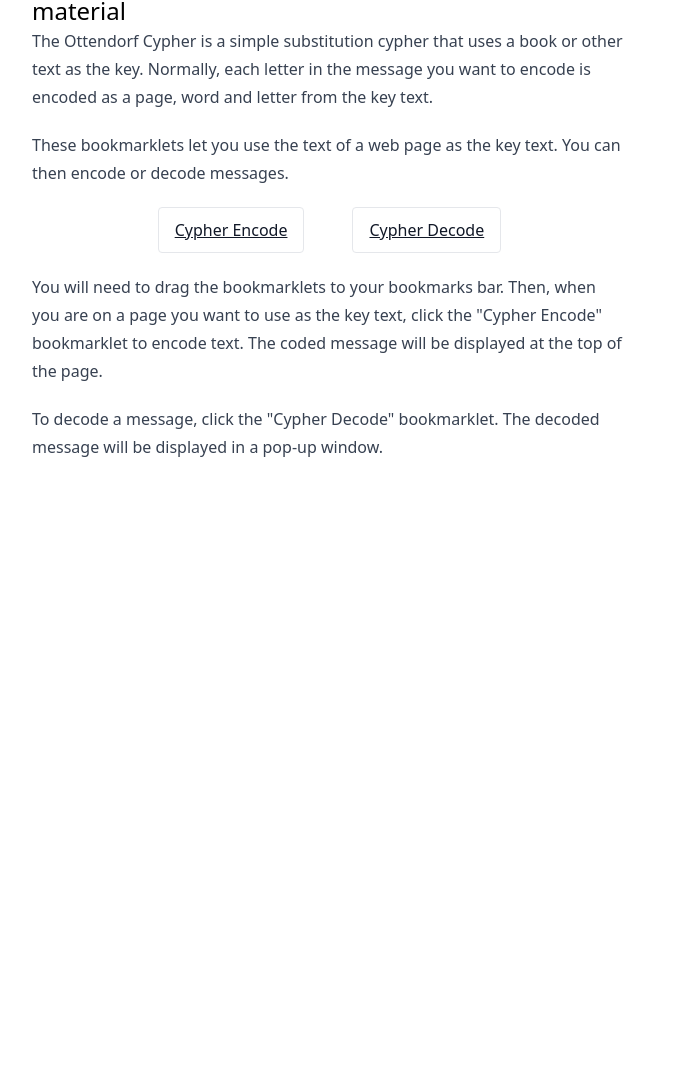
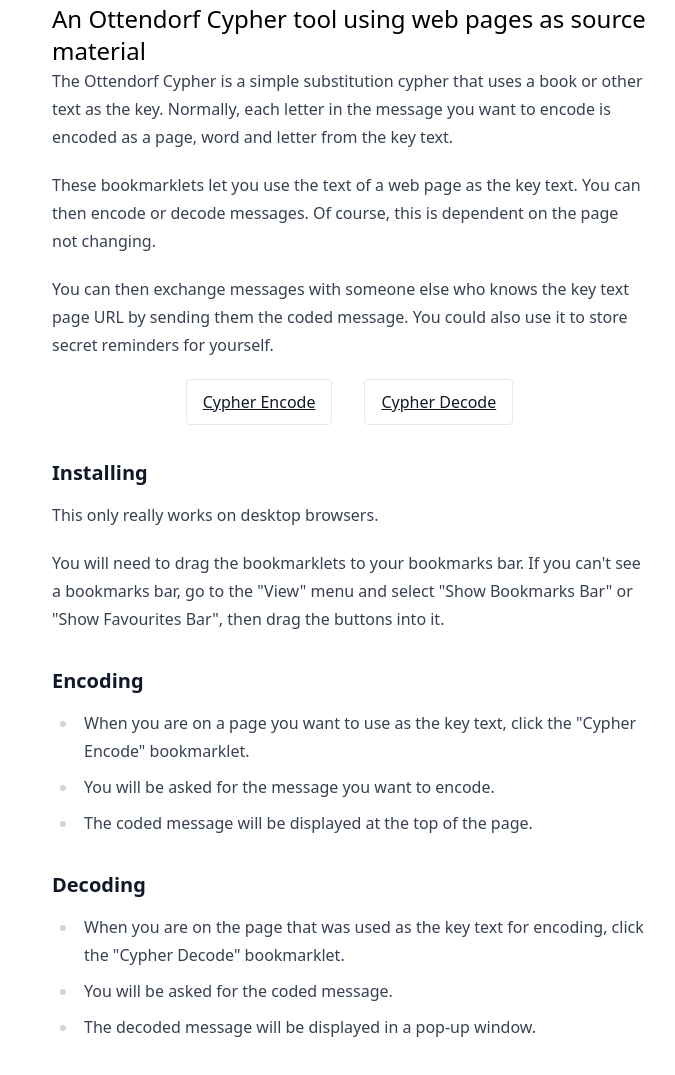
Before and after one commit to rosswintle/page-cypher, a website: page public/index.html in a window 1280 px wide. Shown: the part 145-1220 px from the top of the page, without its empty margins (272-947 px from the left). Before the commit the page ends 800 px from the top, so only its background shows below. Drawn offline with Linux system fonts and the light colour scheme.

Commit message:
Better instructions

```diff
--- a/public/index.html
+++ b/public/index.html
@@ -5,7 +5,7 @@
     <meta charset="UTF-8">
     <meta http-equiv="X-UA-Compatible" content="IE=edge">
     <meta name="viewport" content="width=device-width, initial-scale=1.0">
-    <title>Home Page</title>
+    <title>Page Cypher</title>
     <meta name="description" content="">
 
     <link rel="stylesheet" href="/css/styles.css">
@@ -13,7 +13,7 @@
     <!-- Facebook Meta Tags -->
     <meta property="og:url" content="">
     <meta property="og:type" content="website">
-    <meta property="og:title" content="Home Page">
+    <meta property="og:title" content="Page Cypher">
     <meta property="og:description" content="">
     <meta property="og:image" content="">
 
@@ -21,7 +21,7 @@
     <meta name="twitter:card" content="summary_large_image">
     <meta property="twitter:domain" content="">
     <meta property="twitter:url" content="">
-    <meta name="twitter:title" content="Home Page">
+    <meta name="twitter:title" content="Page Cypher">
     <meta name="twitter:description" content="">
     <meta name="twitter:image" content="">
 </head>
@@ -32,7 +32,7 @@
 <body>
 
 
-<main x-data="cypher" class="w-100 max-w-2xl mx-auto">
+<main x-data="cypher" class="w-100 max-w-2xl mx-auto px-5 py-10">
     <h1 class="mt-8 text-6xl text-center">Page Cypher</h1>
     <h2 class="mt-4 text-2xl">An Ottendorf Cypher tool using web pages as source material</h2>
 
@@ -44,25 +44,45 @@
         </p>
         <p>
             These bookmarklets let you use the text of a web page as the key text. You can then encode or
-            decode messages.
+            decode messages. Of course, this is dependent on the page not changing.
         </p>
+        <p>
+            You can then exchange messages with someone else who knows the key text page URL by sending them
+            the coded message. You could also use it to store secret reminders for yourself.
+        </p>
+
         <p class="flex justify-center">
-            <a class="mr-12 border border-grey-500 rounded px-4 py-2"
+            <a class="mr-8 border border-grey-500 rounded px-4 py-2"
                 href="javascript:(function(){var s=document.createElement('script');s.src='https://page-cypher.veryuseful.app/js/encode.js';document.body.appendChild(s);})();">Cypher
                 Encode</a>
             <a class="border border-grey-500 rounded px-4 py-2"
                 href="javascript:(function(){var s=document.createElement('script');s.src='https://page-cypher.veryuseful.app/js/decode.js';document.body.appendChild(s);})();">Cypher
                 Decode</a>
         </p>
+
+        <h3>Installing</h3>
         <p>
-            You will need to drag the bookmarklets to your bookmarks bar. Then, when you are on a page you
-            want to use as the key text, click the "Cypher Encode" bookmarklet to encode text. The coded
-            message will be displayed at the top of the page.
+            This only really works on desktop browsers.
         </p>
         <p>
-            To decode a message, click the "Cypher Decode" bookmarklet. The decoded message will be displayed
-            in a pop-up window.
+            You will need to drag the bookmarklets to your bookmarks bar. If you can't see a bookmarks bar, go to
+            the "View" menu and select "Show Bookmarks Bar" or "Show Favourites Bar", then drag the buttons into it.
         </p>
+
+        <h3>Encoding</h3>
+        <ul>
+            <li>When you are on a page you want to use as the key text, click the "Cypher Encode" bookmarklet.</li>
+            <li>You will be asked for the message you want to encode.</li>
+            <li>The coded message will be displayed at the top of the page.</li>
+        </ul>
+
+        <h3>Decoding</h3>
+        <ul>
+            <li>When you are on the page that was used as the key text for encoding, click the "Cypher Decode"
+                bookmarklet.</li>
+            <li>You will be asked for the coded message.</li>
+            <li>The decoded message will be displayed in a pop-up window.</li>
+        </ul>
 
     </div>
 </main>
```
Also changed, not shown: src/pages/index.html (+29 -9 lines), public/css/styles.css.
